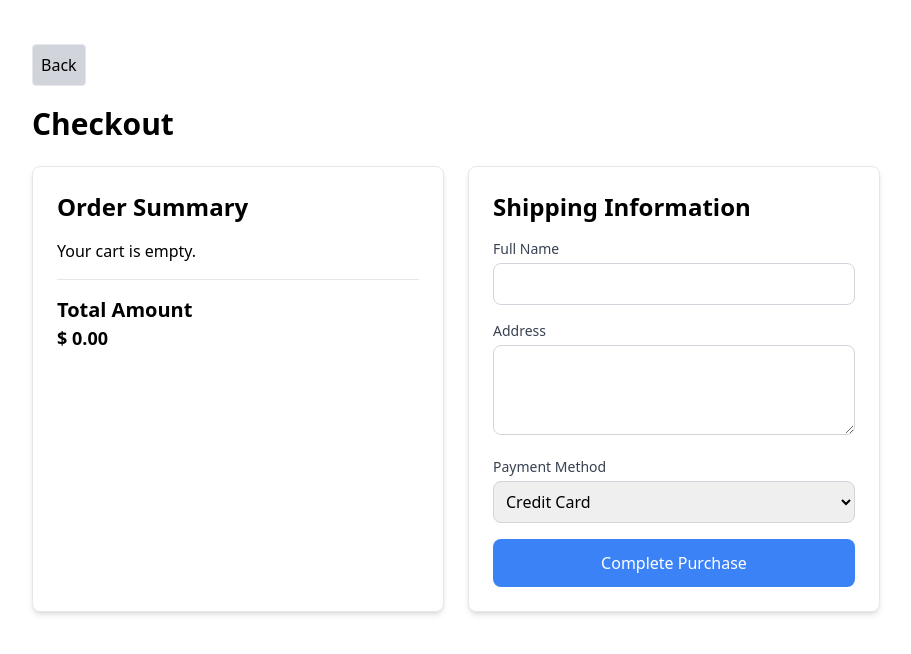
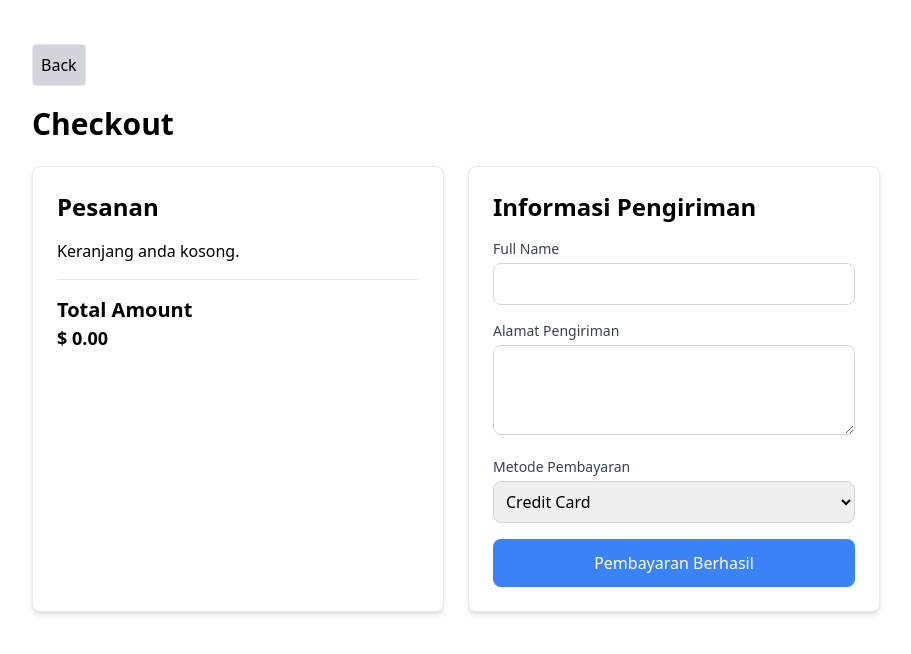
Before and after one commit to prad-alpukat/E-commerce, a React (Vite) app: page /checkout in a window 1280 px wide. Shown: the top 654 px of the page, without its empty margins (184-1095 px from the left). Built offline with nearby package versions, Linux system fonts and the light colour scheme.

Commit message:
menambahkan nota dan print nota

```diff
--- a/src/App.jsx
+++ b/src/App.jsx
@@ -5,6 +5,7 @@ import ProductDetails from "./pages/ProductDetails";
 import CartProducts from "./pages/CartProducts";
 import CategoriesProducts from "./pages/CategoriesProducts";
 import CheckoutPages from "./pages/CheckoutPages";
+import NotaPage from "./pages/NotaPages";
 
 export default function App() {
   return (
@@ -16,6 +17,7 @@ export default function App() {
         <Route path="/cart" element={<CartProducts />} />
         <Route path="/categories/:category" element={<CategoriesProducts />} />
         <Route path="/checkout" element={<CheckoutPages />} />
+        <Route path="/nota" element={<NotaPage />} />
       </Routes>
     </BrowserRouter>
   );
--- a/src/pages/CheckoutPages.jsx
+++ b/src/pages/CheckoutPages.jsx
@@ -1,21 +1,24 @@
 import React, { useState } from "react";
-import { useCart } from "../contexts/CartContext"; // Import context untuk akses cart
+import { useCart } from "../contexts/CartContext";
+import { useNavigate } from "react-router-dom";
 
 export default function CheckoutPage() {
-  const { cart } = useCart(); // Ambil data keranjang dari context
+  const { cart } = useCart();
   const [name, setName] = useState("");
   const [address, setAddress] = useState("");
   const [paymentMethod, setPaymentMethod] = useState("creditCard");
+  const navigate = useNavigate();
 
-  // Hitung total harga keranjang
   const totalAmount = cart.reduce(
     (total, item) => total + item.price * item.quantity,
     0
   );
 
   const handleCheckout = () => {
-    alert("Checkout completed!");
-    // Implementasi checkout logic di sini
+    // Navigasi ke halaman struk nota dengan data checkout
+    navigate("/nota", {
+      state: { cart, totalAmount, name, address, paymentMethod },
+    });
   };
 
   const handleBack = () => {
@@ -35,10 +38,10 @@ export default function CheckoutPage() {
       <div className="grid grid-cols-1 md:grid-cols-2 gap-6">
         {/* Order Summary */}
         <div className="bg-white p-6 border rounded-lg shadow-md">
-          <h2 className="text-2xl font-semibold mb-4">Order Summary</h2>
+          <h2 className="text-2xl font-semibold mb-4">Pesanan</h2>
           <div className="space-y-4">
             {cart.length === 0 ? (
-              <p>Your cart is empty.</p>
+              <p>Keranjang anda kosong.</p>
             ) : (
               cart.map((item) => (
                 <div key={item.id} className="flex justify-between mb-4">
@@ -63,7 +66,7 @@ export default function CheckoutPage() {
 
         {/* Shipping Information */}
         <div className="bg-white p-6 border rounded-lg shadow-md">
-          <h2 className="text-2xl font-semibold mb-4">Shipping Information</h2>
+          <h2 className="text-2xl font-semibold mb-4">Informasi Pengiriman</h2>
           <form
             onSubmit={(e) => {
               e.preventDefault();
@@ -91,7 +94,7 @@ export default function CheckoutPage() {
                 htmlFor="address"
                 className="block text-sm font-medium text-gray-700 mb-1"
               >
-                Address
+                Alamat Pengiriman
               </label>
               <textarea
                 id="address"
@@ -104,7 +107,7 @@ export default function CheckoutPage() {
             </div>
             <div className="mb-4">
               <label className="block text-sm font-medium text-gray-700 mb-1">
-                Payment Method
+                Metode Pembayaran
               </label>
               <select
                 value={paymentMethod}
@@ -120,7 +123,7 @@ export default function CheckoutPage() {
               type="submit"
               className="w-full bg-blue-500 text-white p-3 rounded-lg hover:bg-blue-600 transition duration-300 ease-in-out"
             >
-              Complete Purchase
+              Pembayaran Berhasil
             </button>
           </form>
         </div>
--- /dev/null
+++ b/src/pages/NotaPages.jsx
@@ -0,0 +1,67 @@
+import React from "react";
+import { useLocation } from "react-router-dom";
+
+export default function NotaPage() {
+  const { state } = useLocation();
+  const { cart, totalAmount, name, address, paymentMethod } = state || {};
+
+  if (!cart || !totalAmount) {
+    return <p>tidak ada nota yang tersedia.</p>;
+  }
+
+  const handlePrint = () => {
+    window.print();
+  };
+
+  const handleBack = () => {
+    window.history.back();
+  };
+
+  return (
+    <>
+      <button
+        onClick={handleBack}
+        className="my-5 border p-2 rounded bg-gray-300 mx-6 ms-20"
+      >
+        Back
+      </button>
+      <div className="container mx-auto p-6 max-w-4xl">
+        <h1 className="text-3xl font-bold mb-6">Struct Nota</h1>
+        <div className="bg-white p-6 border rounded-lg shadow-md">
+          <h2 className="text-2xl font-semibold mb-4">Pesanan</h2>
+          <div className="space-y-4">
+            {cart.map((item) => (
+              <div key={item.id} className="flex justify-between mb-4">
+                <div>
+                  <h3 className="text-lg font-semibold">{item.title}</h3>
+                  <p className="text-sm text-gray-600">
+                    Quantity: {item.quantity}
+                  </p>
+                </div>
+                <p className="text-lg font-bold">
+                  $ {(item.price * item.quantity).toFixed(2)}
+                </p>
+              </div>
+            ))}
+          </div>
+          <div className="border-t mt-4 pt-4">
+            <h3 className="text-xl font-semibold">Total Belanja</h3>
+            <p className="text-lg font-bold">$ {totalAmount.toFixed(2)}</p>
+          </div>
+          <div className="border-t mt-4 pt-4">
+            <h3 className="text-xl font-semibold">Informasi Pemesanan</h3>
+            <p>Nama: {name}</p>
+            <p>Alamat: {address}</p>
+            <p>Metode Pembayaran: {paymentMethod}</p>
+          </div>
+          <button
+            onClick={handlePrint}
+            className="my-5 border p-2 rounded bg-gray-300 w-1/4 "
+          >
+            Print Nota
+          </button>
+        </div>
+      </div>
+    </>
+  );
+}
--- a/src/ui/ProductsList.jsx
+++ b/src/ui/ProductsList.jsx
@@ -21,10 +21,23 @@ export default function ProductsList() {
     return <h1>loading... </h1>;
   }
 
+  if (loading) {
+    return <h1>loading... </h1>;
+  }
+
+  const handleBack = () => {
+    window.history.back();
+  };
+
   return (
     <div>
       <Header />
-
+      <button
+        onClick={handleBack}
+        className="mx-4 border p-2 rounded bg-gray-300 mb-4 mt-5"
+      >
+        Back
+      </button>
       <ul className="grid grid-cols-1 md:grid-cols-2 lg:grid-cols-3 gap-4 p-4  ">
         {products.map((product) => (
           <div key={product.id} className="border p-4 items-center ">
```
